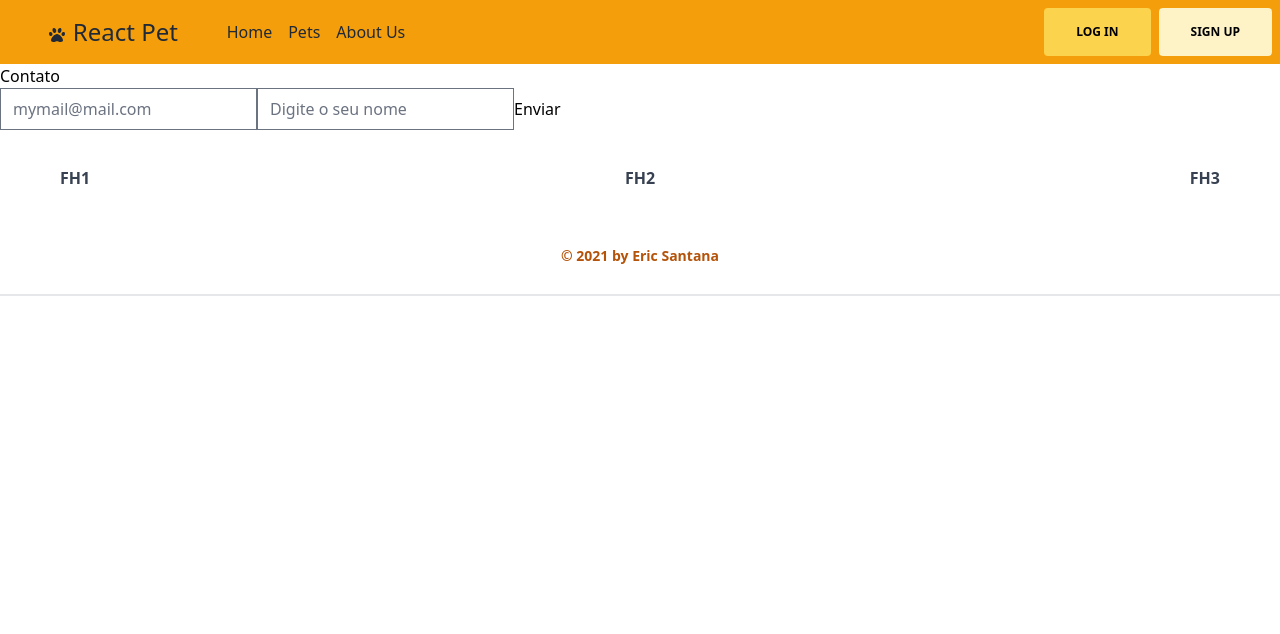
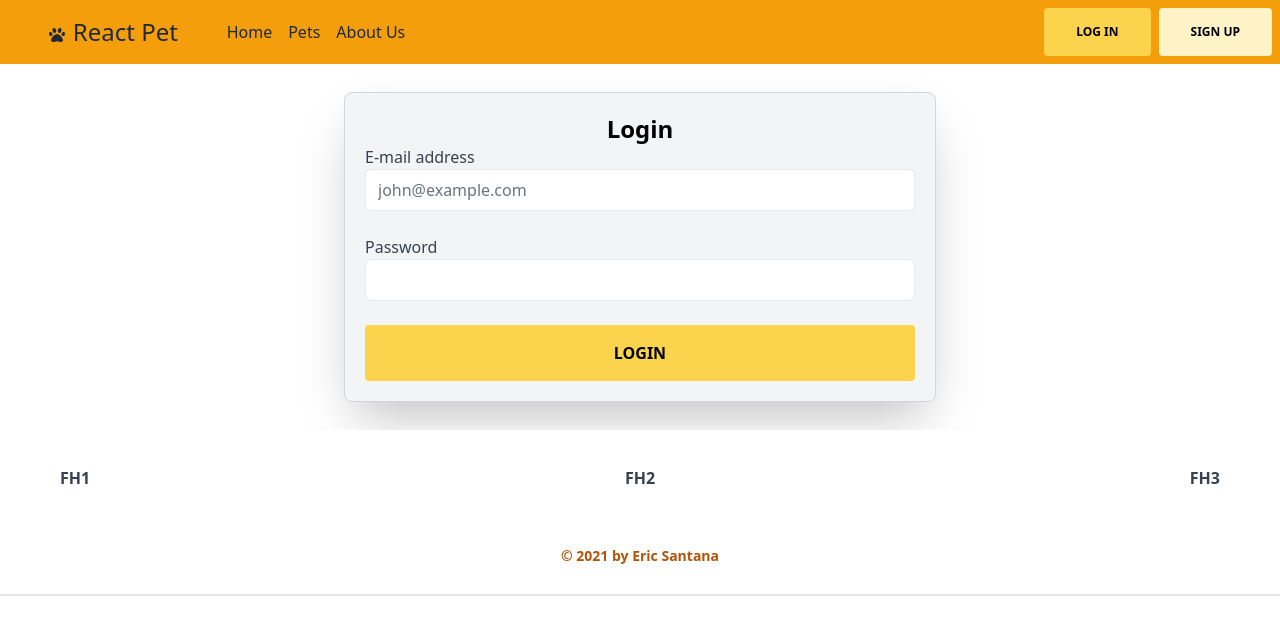
Before and after one commit to ericbsantana/react-pet, a React (Create React App) app: page /login in a window 1280 px wide. Shown: the top 634 px of the page. Built offline with nearby package versions, Linux system fonts and the light colour scheme.

Commit message:
edit login page and auth context

```diff
--- a/src/api/src/controllers/LoginController.js
+++ b/src/api/src/controllers/LoginController.js
@@ -23,10 +23,10 @@ exports.authUser = async (req, res) => {
       res.status(200).json({ auth: true, token: token, username: username });
     } else {
       res
-        .status(403)
+        .status(400)
         .json({ auth: false, message: "Login ou senha inválidos!" });
     }
   } catch (err) {
-    res.status(400).json({ message: "Seu pedido não pôde ser realizado" });
+    res.status(400).json({ auth: false, message: "Login ou senha inválidos!" });
   }
 };
--- a/src/components/views/Login.js
+++ b/src/components/views/Login.js
@@ -1,24 +1,56 @@
-import { useContext } from "react";
 import { AuthContext } from "../../context/auth";
+import { useState, useEffect, useContext } from "react";
+
+import Input from "../layout/Form/Input";
+import Button from "../layout/Form/Button";
+import { ToastError, ToastClear } from "../../helpers/notify"; //TODO: VALIDATE FORM
 
 const Login = () => {
-  const context = useContext(AuthContext);
+  const [data, setData] = useState({});
 
-  function handleLogin() {
-    context.Login();
+  const { Login } = useContext(AuthContext);
+
+  function handleLogin(e) {
+    e.preventDefault();
+    Login(data.email, data.password);
   }
-  console.log(context);
+
+  function handleChange(event) {
+    const { value, name } = event.target;
+    setData((prevState) => ({ ...data, [name]: value }));
+  }
 
   return (
     <div>
-      <h1>Contato</h1>
-      <form onSubmit={(e) => e.preventDefault()}>
-        <input type="email" name="email" placeholder="mymail@mail.com" />
-        <input type="text" name="name" placeholder="Digite o seu nome" />
-        <button type="submit" onClick={handleLogin}>
-          Enviar
-        </button>
-      </form>
+      <div className="grid grid-cols-12	max-w-7xl mx-auto content-center p-2">
+        <div className="col-start-4 col-span-6 p-5">
+          <div className="border rounded-lg border-gray-300 bg-gray-100 shadow-2xl p-5">
+            <h2 className="text-2xl font-bold text-center">Login</h2>
+            <form onSubmit={(e) => handleLogin(e)}>
+              <div className="grid gap-6">
+                <label className="block">
+                  <span className="text-gray-700">E-mail address</span>
+                  <Input
+                    name="email"
+                    type="email"
+                    placeholder="john@example.com"
+                    onChange={(e) => handleChange(e)}
+                  />
+                </label>
+                <label className="block">
+                  <span className="text-gray-700">Password</span>
+                  <Input
+                    name="password"
+                    type="password"
+                    onChange={(e) => handleChange(e)}
+                  />
+                </label>
+                <Button type="submit">Login</Button>
+              </div>
+            </form>
+          </div>
+        </div>
+      </div>
     </div>
   );
 };
--- a/src/context/auth.js
+++ b/src/context/auth.js
@@ -5,6 +5,7 @@ export const AuthContext = createContext({});
 
 export const AuthProvider = ({ children }) => {
   const [user, setUser] = useState("");
+  const [isValid, setIsValid] = useState(false);
   const [isLoggedIn, setIsLoggedIn] = useState(false);
 
   useEffect(() => {
@@ -18,36 +19,40 @@ export const AuthProvider = ({ children }) => {
     }
   }, []);
 
-  const Login = async () => {
+  const Login = async (email, pwd) => {
     try {
       const response = await api.post("http://localhost:3001/login", {
-        email: "joaodasilva@hotmail.com",
-        password: "joao123",
+        email: email,
+        password: pwd,
       });
 
-      setUser(response.data.username);
       api.defaults.headers.common[
         "Authorization"
       ] = `Bearer ${response.data.token}`;
+      setUser(response.data.username);
 
       localStorage.setItem("user", JSON.stringify(response.data.username));
       localStorage.setItem("token", response.data.token);
+
       setIsLoggedIn(true);
+      setIsValid(response.data.auth);
     } catch (err) {
-      console.log(err.message);
+      setIsValid(err.response.data.auth);
+      console.log(err.response.data.auth);
     }
   };
 
   const Logout = () => {
     setUser(null);
     setIsLoggedIn(false);
+    setIsValid(false);
 
     localStorage.removeItem("user");
     localStorage.removeItem("token");
   };
 
   return (
-    <AuthContext.Provider value={{ isLoggedIn, Login, Logout }}>
+    <AuthContext.Provider value={{ isLoggedIn, isValid, Login, Logout }}>
       {children}
     </AuthContext.Provider>
   );
```
